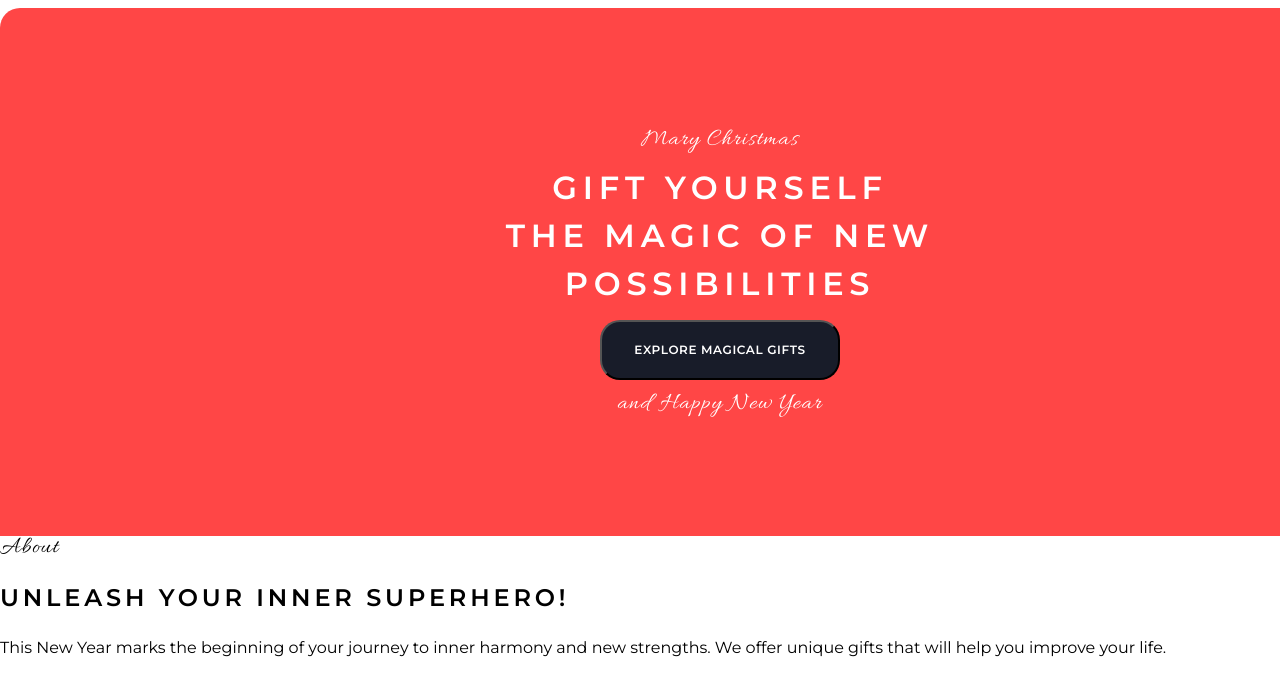
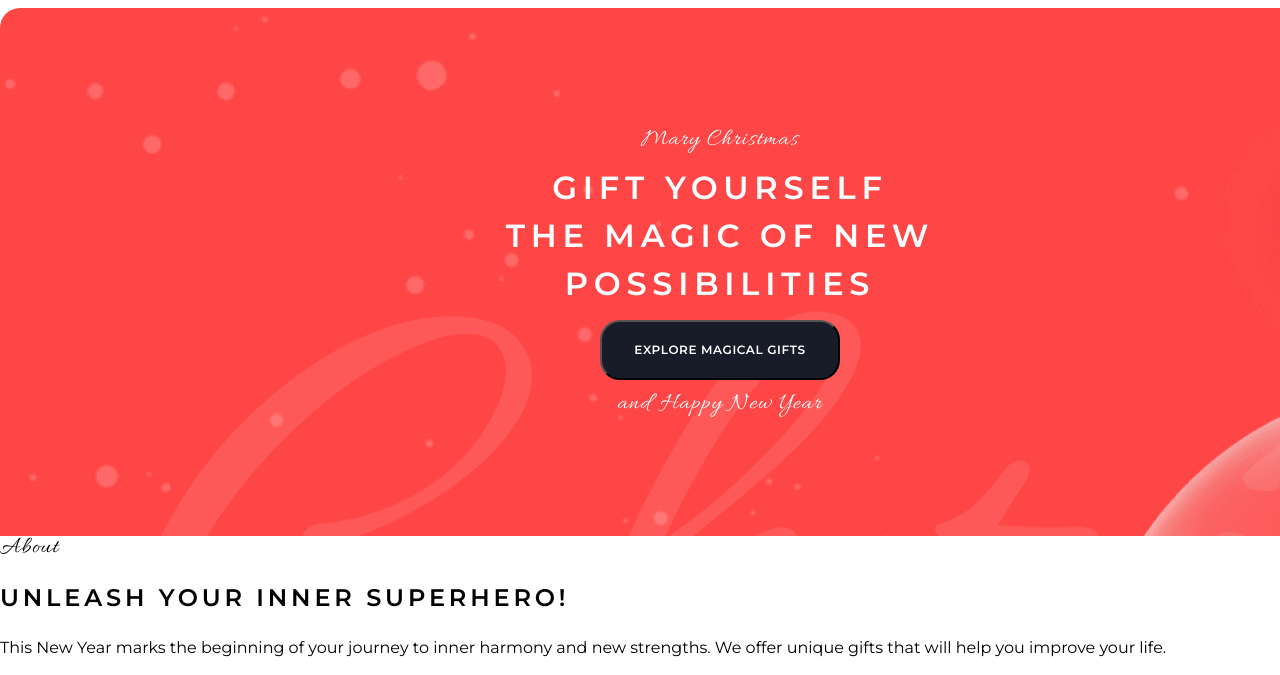
Before and after one commit to AsieievKostiantyn/rsschool-cv, a website: page christmas-shop/index.html in a window 1280 px wide. Shown: the part 56-731 px from the top of the page. Drawn offline with Linux system fonts and the light colour scheme; files whose address does not match are found by name.

Commit message:
fix: deploy

```diff
--- a/christmas-shop/sass/style.css
+++ b/christmas-shop/sass/style.css
@@ -188,7 +188,8 @@ nav {
   align-content: center;
   border-radius: 20px 20px 0px 0px;
   gap: 0px;
-  background: url("..img/bg-ball.png") lightgray 50%/cover no-repeat, url("..img/bg-snow.png") lightgray 50%/cover no-repeat;
+  background: url("..img/bg-ball.png"), url("..img/bg-snow.png");
+  background-repeat: no-repeat;
   background-color: #FF4646;
 }
 
```
